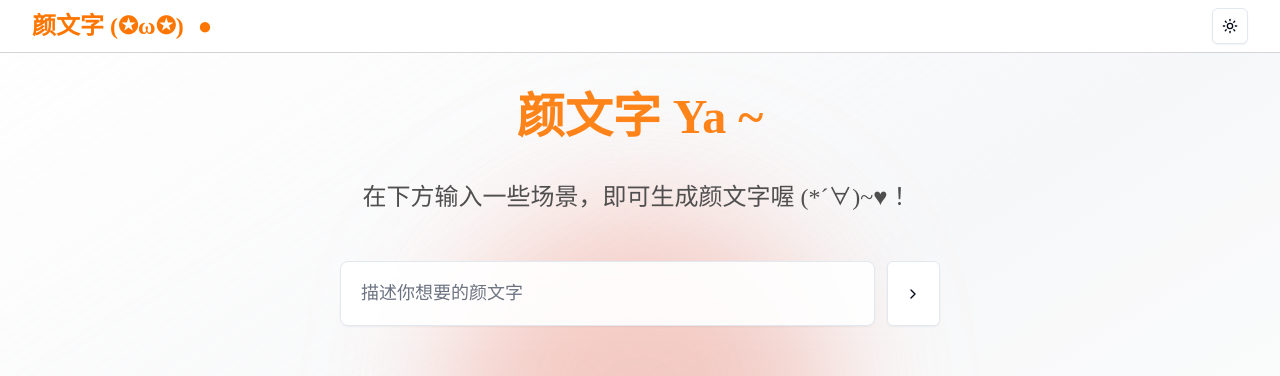
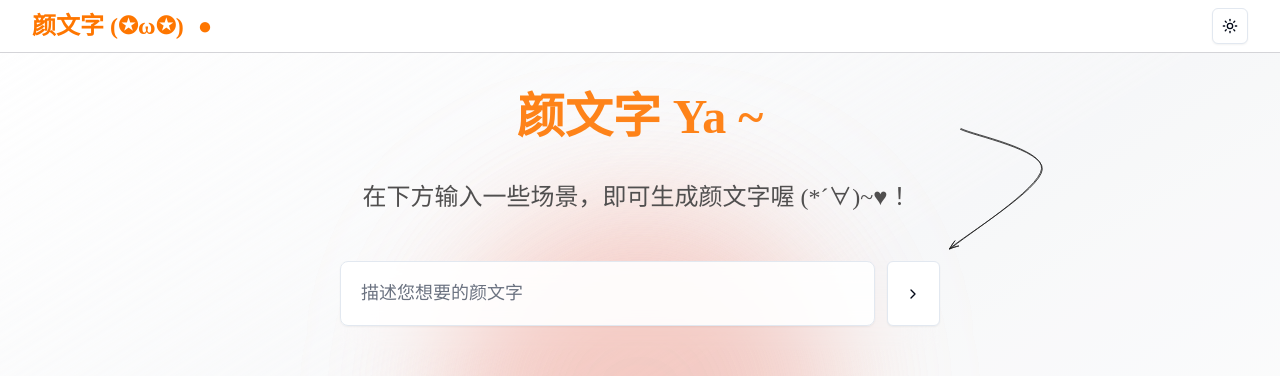
Before and after one commit to LingJueYa/emoticon, a Next.js app: page / in a window 1280 px wide. Shown: the top 376 px of the page. Built offline with nearby package versions, Linux system fonts and the light colour scheme.

Commit message:
feat(svg) ✨

```diff
--- a/src/app/page.tsx
+++ b/src/app/page.tsx
@@ -1,8 +1,9 @@
 "use client";
 // 主页
 import { useState, useEffect, useRef } from "react";
+import Image from "next/image";
 import UserInput from "@/components/UserInput";
-import  EmojiDisplay  from "@/components/EmojiDisplay";
+import EmojiDisplay from "@/components/EmojiDisplay";
 
 interface EmojiResponse {
   emoticon_one: string;
@@ -18,23 +19,25 @@ const Home = () => {
     emoticon_two: "",
     emoticon_three: "",
     emoticon_four: "",
-    sentence: ""
+    sentence: "",
   });
   const bottomRef = useRef<HTMLDivElement>(null);
 
   const handleEmojiResponse = (data: EmojiResponse | null) => {
-    setEmojiData(data || {
+    setEmojiData(
+      data || {
         emoticon_one: "",
         emoticon_two: "",
         emoticon_three: "",
         emoticon_four: "",
-      sentence: ""
-    });
+        sentence: "",
+      }
+    );
   };
 
   useEffect(() => {
     if (Object.values(emojiData).some(Boolean)) {
-      bottomRef.current?.scrollIntoView({ behavior: 'smooth' });
+      bottomRef.current?.scrollIntoView({ behavior: "smooth" });
     }
   }, [emojiData]);
 
@@ -42,10 +45,21 @@ const Home = () => {
     <div className="min-h-screen flex flex-col">
       <main className="flex-grow overflow-y-auto">
         <div className="container mx-auto flex flex-col items-center w-full px-6 py-10">
-          <h1 className="text-5xl text-[#FE7600]/90 font-bold mb-6 dark:text-[#FE7600]/75">颜文字 Ya ~</h1>
+          <div className="relative flex flex-col items-center w-fit">
+            <h1 className="text-5xl text-[#FE7600]/90 font-bold mb-6 dark:text-[#FE7600]/75">
+              颜文字 Ya ~
+            </h1>
             <p className="mt-4 mb-12 text-2xl text-[#504f4f] text-center dark:text-white/60">
               在下方输入一些场景，即可生成颜文字喔 (*´∀)~♥ ！
             </p>
+            <Image
+              src="/svg/go.svg"
+              width={100}
+              height={100}
+              className="hidden md:block absolute top-8 -right-32"
+              alt="go"
+            />
+          </div>
           <div className="w-full max-w-[600px] mb-8 backdrop-blur-lg">
             <UserInput onEmojiResponse={handleEmojiResponse} />
           </div>
@@ -55,6 +69,6 @@ const Home = () => {
       </main>
     </div>
   );
-}
+};
 
 export default Home;
--- a/src/components/UserInput.tsx
+++ b/src/components/UserInput.tsx
@@ -54,7 +54,7 @@ const UserInput = ({ onEmojiResponse }: UserInputProps) => {
     >
       <Input
         type="text"
-        placeholder="描述你想要的颜文字"
+        placeholder="描述您想要的颜文字"
         {...register("emojiDescription")}
         className="flex-grow h-full bg-white/90 rounded-lg px-5 py-2 text-lg focus:outline-none placeholder:text-gray-500  dark:bg-[#171717] dark:placeholder:text-white/60 dark:text-white/70"
       />
--- a/src/config/site.ts
+++ b/src/config/site.ts
@@ -1,8 +1,11 @@
 import type { Metadata } from "next";
 
 export const siteMetadata: Metadata = {
-  title: "颜文字生成器喔",
+  title: "颜文字 Ya ~",
   description: "生成可可爱爱的颜文字～",
+  icons: {
+    icon: "/favicon.ico",
+  },
 };
 
 // 站点配置
```
Also changed, not shown: public/svg/go.svg (added). Lines whose indentation alone changed are shown as unchanged.
